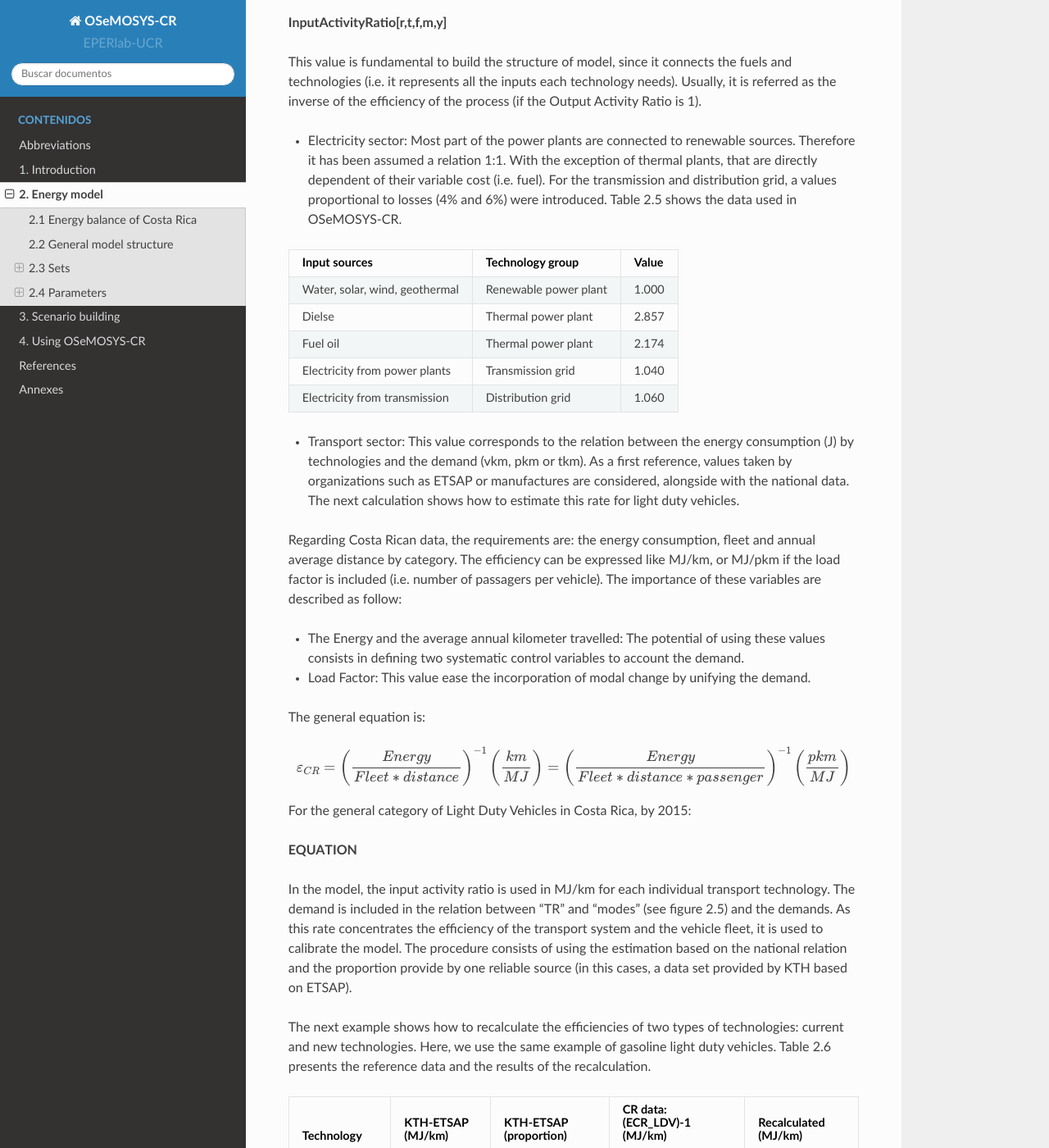
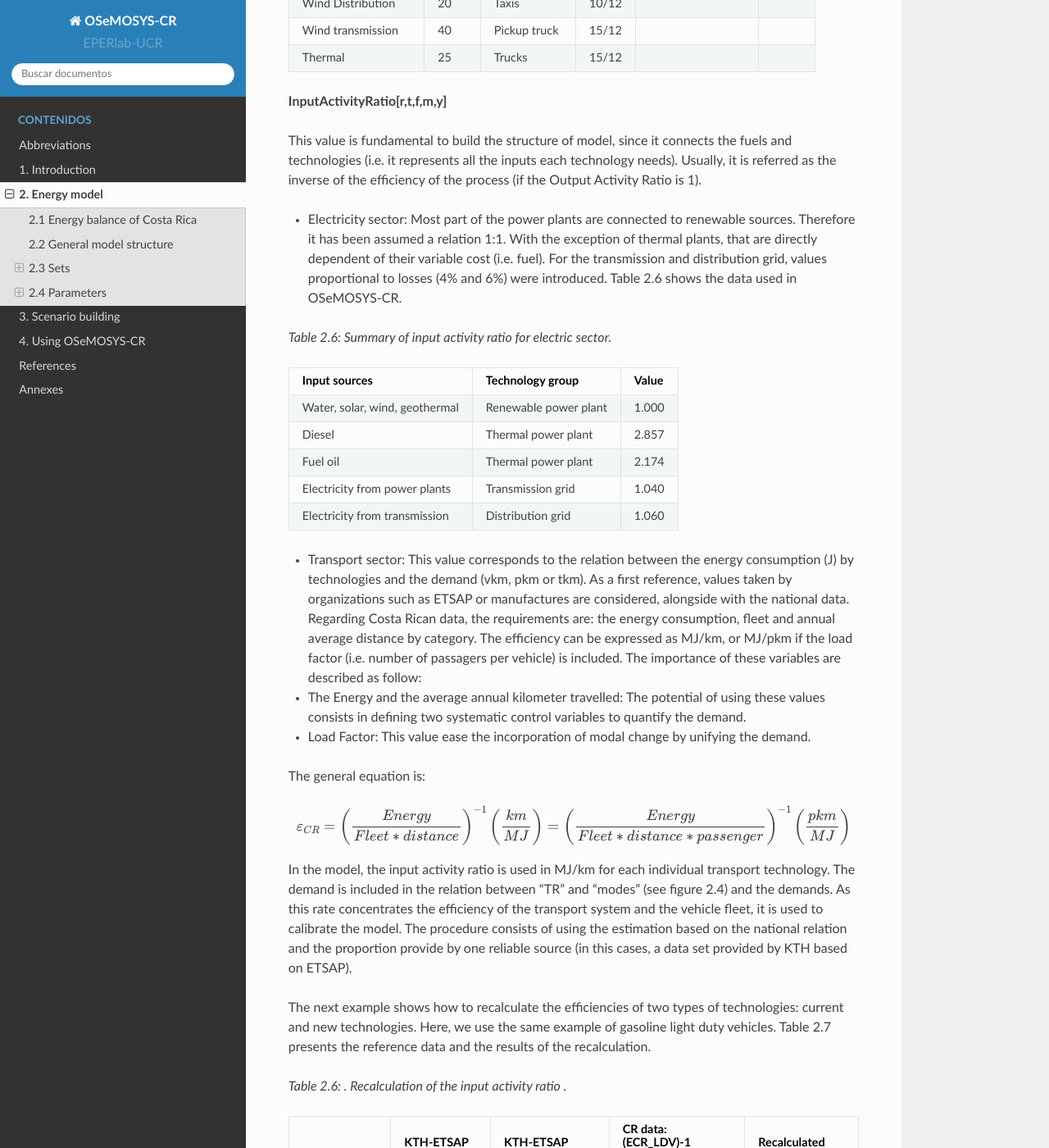
Before and after one commit to EPERLab/OSeMOSYS-CR, a Sphinx documentation site: the page built from docs/02EnergyModel.rst, in a window 1280 px wide and 1400 px high, scrolled down 12743 px. Shown: the whole window at 82% size. Built offline with Sphinx 7.4.7 and the Read the Docs theme 2.0.0, drawn with Linux system fonts in a browser that asks for light colours; formulas are drawn with MathJax 3; some of the changed text lies outside the part shown.

Commit message:
Update 02EnergyModel.rst

```diff
--- a/docs/02EnergyModel.rst
+++ b/docs/02EnergyModel.rst
@@ -375,12 +375,13 @@
 
    *Figure 2.9: Historical capacity factor for plants by season.*
 
-A special consideration was made for photovoltaic systems, taking into account a standard curve for costa Rica and the average capacity factor previously calculated. In this case, the average of the operation hours corresponds to the season value. Table 9 shows a synthesis of the data used in the OSeMOSYS-CR model. For the rest of the power plants that are not included in the table, the capacity factor in both seasons is proportional to the lenght of each timeslice.
+A special assumption was made for photovoltaic systems, taking into consideration a standard curve for Costa Rica and the average capacity factor previously calculated. In this case, the average of the operation hours corresponds to the season value. Table 2.5 shows a synthesis of the data used in the OSeMOSYS-CR model. For the rest of the power plants that are not included in the table, the capacity factor in both seasons is proportional to the lenght of each timeslice.
+
+*Table 2.5: Capacity factor used in OSeMOSYS model for power plant.*
 
 .. table::
    :align:   center
 
-   *Table 2.4: Capacity factor used in OSeMOSYS model for power plant.*
 +-------------------+--------------------+
 | Power Plants      |     Timeslice      |
 +                   +----------+---------+
@@ -442,19 +443,19 @@
 
 This value is fundamental to build the structure of model, since it connects the fuels and technologies (i.e. it represents all the inputs each technology needs). Usually, it is referred as the inverse of the efficiency of the process (if the Output Activity Ratio is 1).
 
-* Electricity sector: Most part of the power plants are connected to renewable sources. Therefore it has been assumed a relation 1:1. With the exception of thermal plants, that are directly dependent of their variable cost (i.e. fuel). For the transmission and distribution grid, a values proportional to losses (4% and 6%) were introduced. Table 2.5 shows the data used in OSeMOSYS-CR.
+* Electricity sector: Most part of the power plants are connected to renewable sources. Therefore it has been assumed a relation 1:1. With the exception of thermal plants, that are directly dependent of their variable cost (i.e. fuel). For the transmission and distribution grid, values proportional to losses (4% and 6%) were introduced. Table 2.6 shows the data used in OSeMOSYS-CR.
+
+*Table 2.6: Summary of input activity ratio for electric sector.*
 
 .. table::
    :align:   center
-
-   *Table 2.5: Summary of input activity ratio for electric sector.*
 
 +--------------------------------+----------------------+---------+
 | Input sources                  | Technology group     | Value   |
 +================================+======================+=========+
 | Water, solar, wind, geothermal | Renewable power plant| 1.000   |
 +--------------------------------+----------------------+---------+
-| Dielse                         | Thermal power plant  | 2.857   |
+| Diesel                         | Thermal power plant  | 2.857   |
 +--------------------------------+----------------------+---------+
 | Fuel oil                       | Thermal power plant  | 2.174   |
 +--------------------------------+----------------------+---------+
@@ -463,11 +464,9 @@
 | Electricity from transmission  | Distribution grid    | 1.060   |
 +--------------------------------+----------------------+---------+
 
-* Transport sector: This value corresponds to the relation between the energy consumption (J) by technologies and the demand (vkm, pkm or tkm). As a first reference, values taken by organizations such as ETSAP or manufactures are considered, alongside with the national data. The next calculation shows how to estimate this rate for light duty vehicles.
+* Transport sector: This value corresponds to the relation between the energy consumption (J) by technologies and the demand (vkm, pkm or tkm). As a first reference, values taken by organizations such as ETSAP or manufactures are considered, alongside with the national data. Regarding Costa Rican data, the requirements are: the energy consumption, fleet and annual average distance by category. The efficiency can be expressed as MJ/km, or MJ/pkm if the load factor (i.e. number of passagers per vehicle) is included. The importance of these variables are described as follow:
 
-Regarding Costa Rican data, the requirements are: the energy consumption, fleet and annual average distance by category. The efficiency can be expressed like MJ/km, or MJ/pkm if the load factor is included (i.e. number of passagers per vehicle). The importance of these variables are described as follow:
-
-* The Energy and the average annual kilometer travelled: The potential of using these values consists in defining two systematic control variables to account the demand.
+* The Energy and the average annual kilometer travelled: The potential of using these values consists in defining two systematic control variables to quantify the demand.
 * Load Factor: This value ease the incorporation of modal change by unifying the demand.
 
 The general equation is:
@@ -476,18 +475,15 @@
 
    {\varepsilon}_{CR}={\left(\frac{Energy}{Fleet*distance}\right)}^{-1}\left(\frac{km}{MJ}\right) = {\left(\frac{Energy}{Fleet*distance*passenger}\right)}^{-1}\left(\frac{pkm}{MJ}\right)
 
-For the general category of Light Duty Vehicles in Costa Rica, by 2015:
+In the model, the input activity ratio is used in MJ/km for each individual transport technology. The demand is included in the relation between “TR” and “modes” (see figure 2.4) and the demands.  As this rate concentrates the efficiency of the transport system and the vehicle fleet, it is used to calibrate the model. The procedure consists of using the estimation based on the national relation and the proportion provide by one reliable source (in this cases, a data set provided by KTH based on ETSAP).
 
-**EQUATION**
+The next example shows how to recalculate the efficiencies of two types of technologies: current and new technologies. Here, we use the same example of gasoline light duty vehicles. Table 2.7 presents the reference data and the results of the recalculation.
 
-In the model, the input activity ratio is used in MJ/km for each individual transport technology. The demand is included in the relation between “TR” and “modes” (see figure 2.5) and the demands.  As this rate concentrates the efficiency of the transport system and the vehicle fleet, it is used to calibrate the model. The procedure consists of using the estimation based on the national relation and the proportion provide by one reliable source (in this cases, a data set provided by KTH based on ETSAP).
-
-The next example shows how to recalculate the efficiencies of two types of technologies: current and new technologies. Here, we use the same example of gasoline light duty vehicles. Table 2.6 presents the reference data and the results of the recalculation.
+*Table 2.6: . Recalculation of the input activity ratio .*
 
 .. table::
    :align:   center
 
-   *Table 2.6: . Recalculation of the input activity ratio .*
 +-------------------+-------------------+------------------------+-------------------------------+----------------------+
 | Technology        | KTH-ETSAP (MJ/km) | KTH-ETSAP (proportion) | CR data: (ECR_LDV)-1  (MJ/km) | Recalculated (MJ/km) |
 +===================+===================+========================+===============================+======================+
```
Also changed, not shown: other parts of docs/02EnergyModel.rst (+5 -5 lines).
